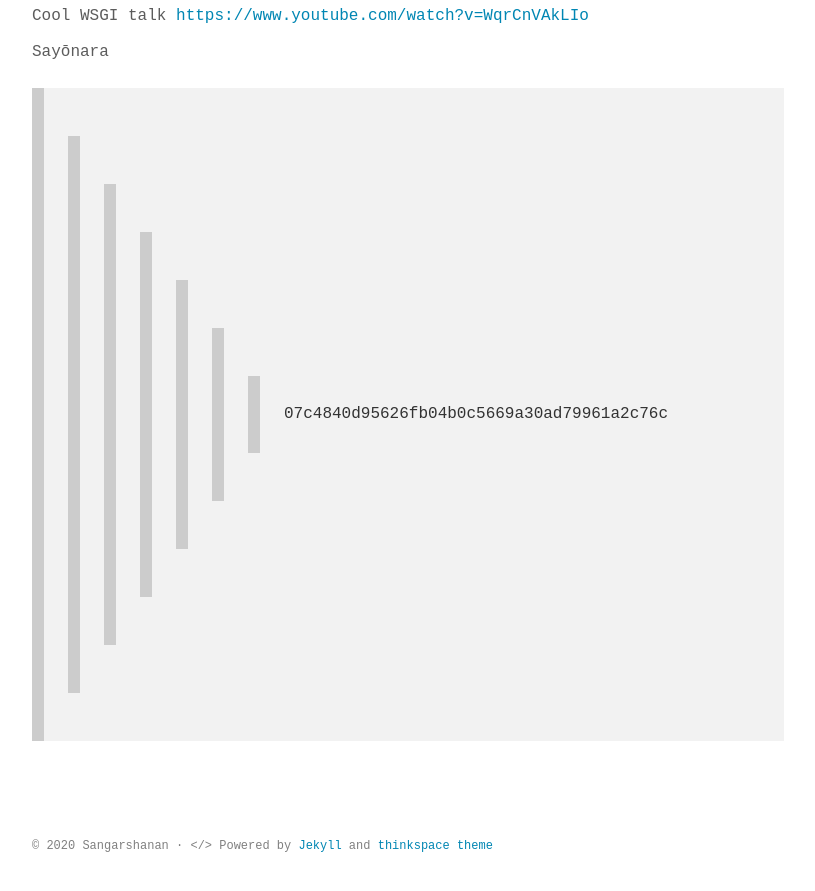
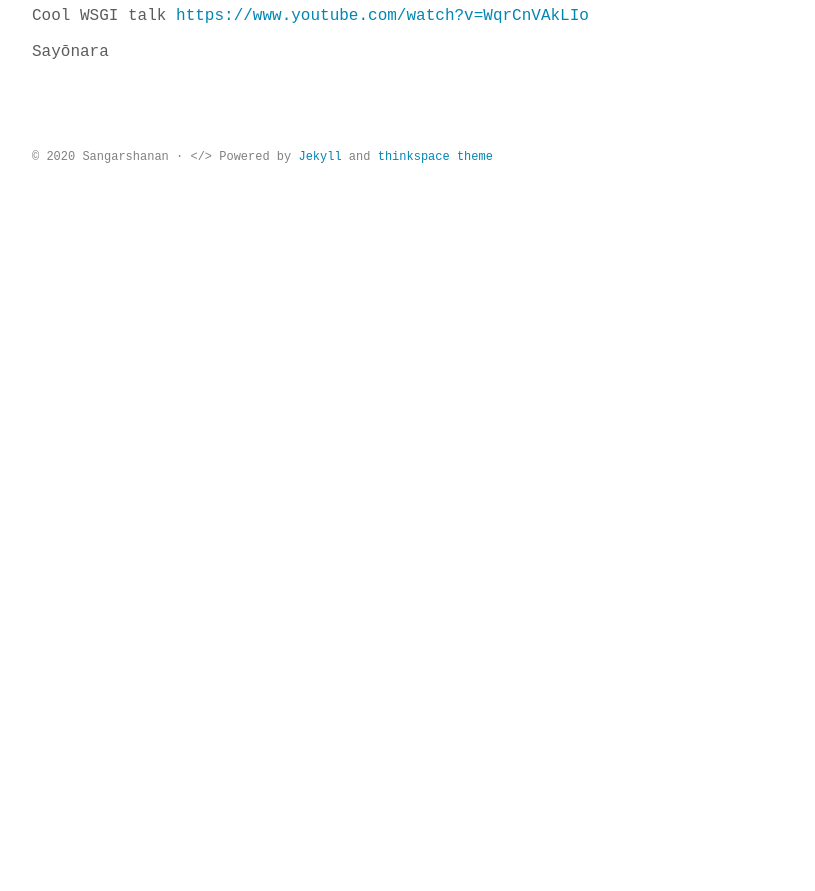
Before and after one commit to Sangarshanan/sangarshanan.github.io, a Jekyll site: the page built from _posts/2019-11-09-behind-your-webapp.md, in a window 1280 px wide and 900 px high, scrolled down 7690 px. Shown: the top 891 px of the window, without its empty margins (232-1047 px from the left). Built offline with Jekyll 4.4.1, drawn with Linux system fonts in a browser that asks for light colours; some web fonts are replaced; after the commit the page ends 7904 px from its top, so only the background shows below that.

Commit message:
Update merge conflict

```diff
--- a/_posts/2019-11-09-behind-your-webapp.md
+++ b/_posts/2019-11-09-behind-your-webapp.md
@@ -290,4 +290,3 @@ More web server code <https://github.com/rspivak/lsbaws>
 Cool WSGI talk   <https://www.youtube.com/watch?v=WqrCnVAkLIo>
 
 Sayōnara
->>>>>>> 07c4840d95626fb04b0c5669a30ad79961a2c76c
```
